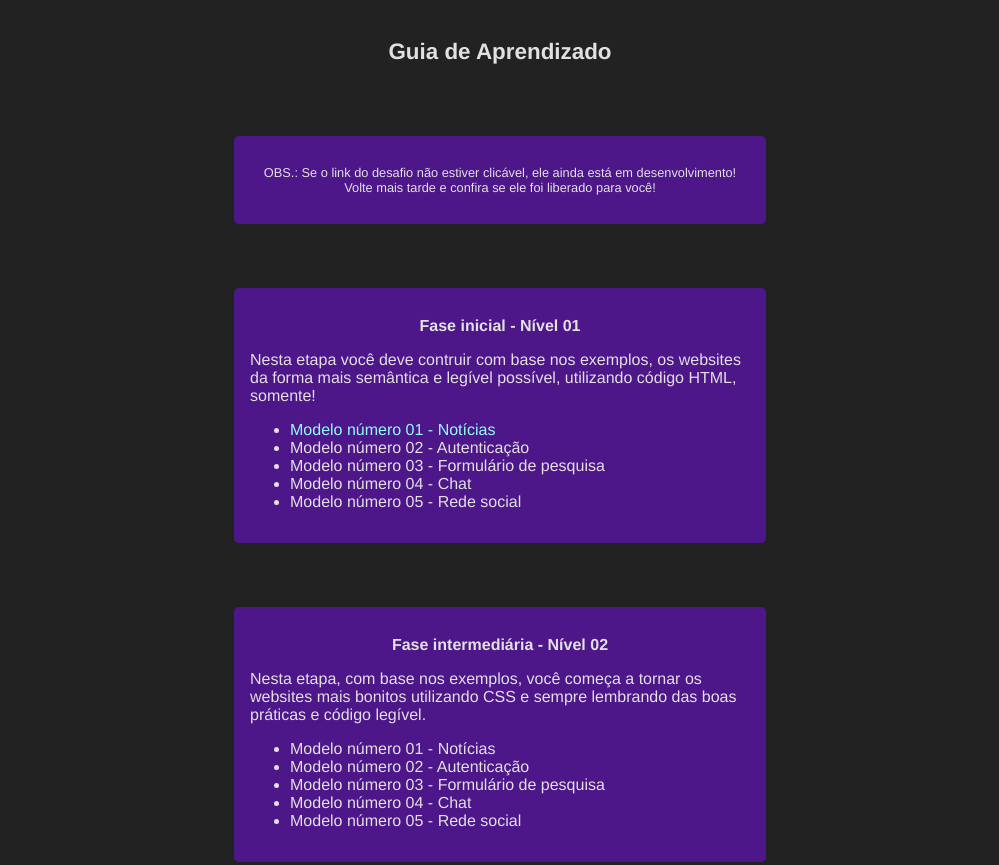
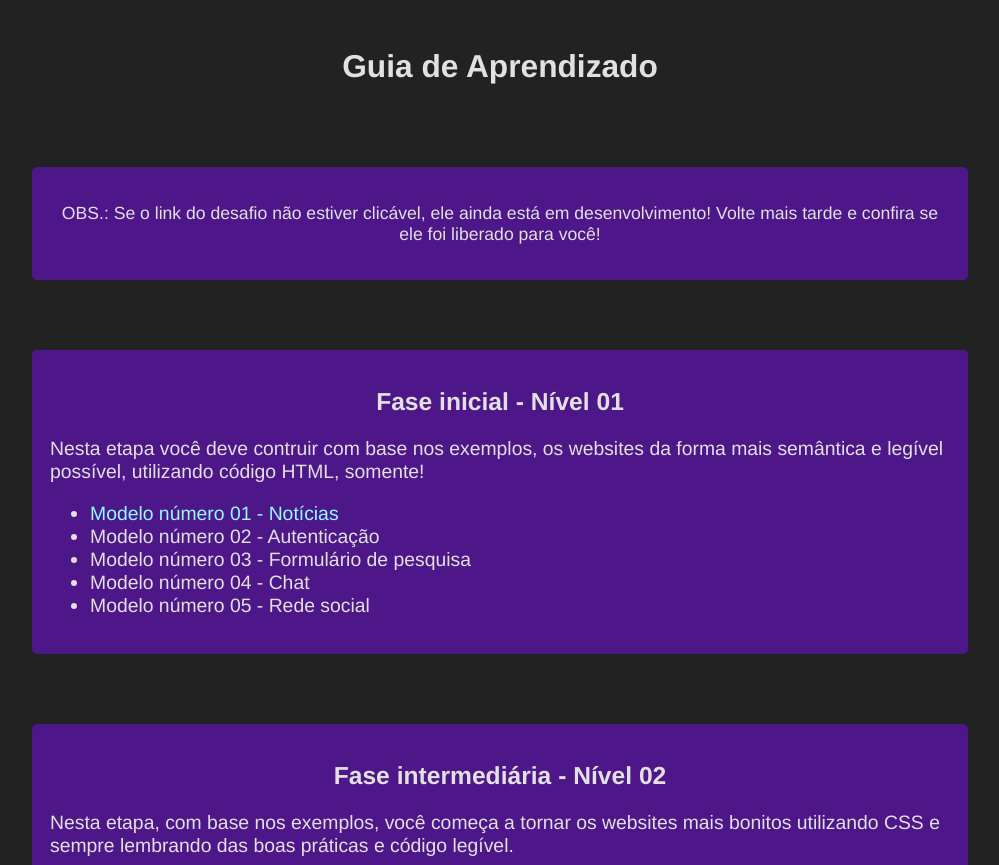
Before and after one commit to AllanOliveiraM/learning-web-module-1, a plain HTML site: page index.html in a window 1280 px wide. Shown: the top 865 px of the page, without its empty margins (140-1139 px from the left). Drawn offline with Linux system fonts and the light colour scheme.

Commit message:
refactor: use better sizes

```diff
--- a/style.css
+++ b/style.css
@@ -5,6 +5,7 @@ body {
   background: #222222;
   color: rgb(226, 224, 224);
   font-family: "Helvetica Neue", Helvetica, Arial, sans-serif;
+  font-size: 1.1rem;
 }
 
 body {
@@ -17,11 +18,11 @@ h2 {
 }
 
 h1 {
-  font-size: 1.4rem;
+  font-size: 1.8rem;
 }
 
 h2 {
-  font-size: 1rem;
+  font-size: 1.4rem;
 }
 
 header {
@@ -54,7 +55,7 @@ a:hover {
 }
 
 .card {
-  max-width: 500px;
+  max-width: 900px;
   width: 80vw;
   background: rgb(77, 23, 138);
   margin: 2rem 0;
@@ -82,5 +83,5 @@ a:hover {
 
 .explanation {
   text-align: center;
-  font-size: 0.8rem;
+  font-size: 1rem;
 }
```
